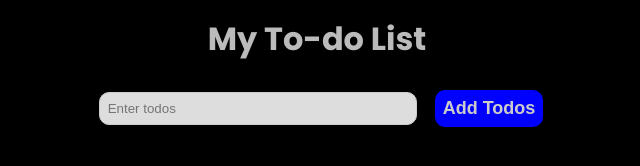
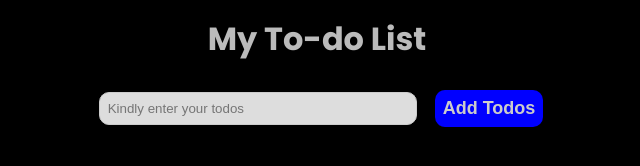
Before and after one commit to Tanko99/Todo-app, a plain HTML site: page todo-list/index.html in a window 1280 px wide. Shown: the full height of the page, 323-963 px from the left. Drawn offline with Linux system fonts and the light colour scheme.

Commit message:
todo input: placeholder text changed

```diff
--- a/todo-list/index.html
+++ b/todo-list/index.html
@@ -11,7 +11,7 @@
     <div id="container" >
         <input id="to-do"
         type="text"
-        placeholder="Enter todos"
+        placeholder="Kindly enter your todos"
         />
         <button id="btn" type="submit">Add Todos</button>
     </div>
```
